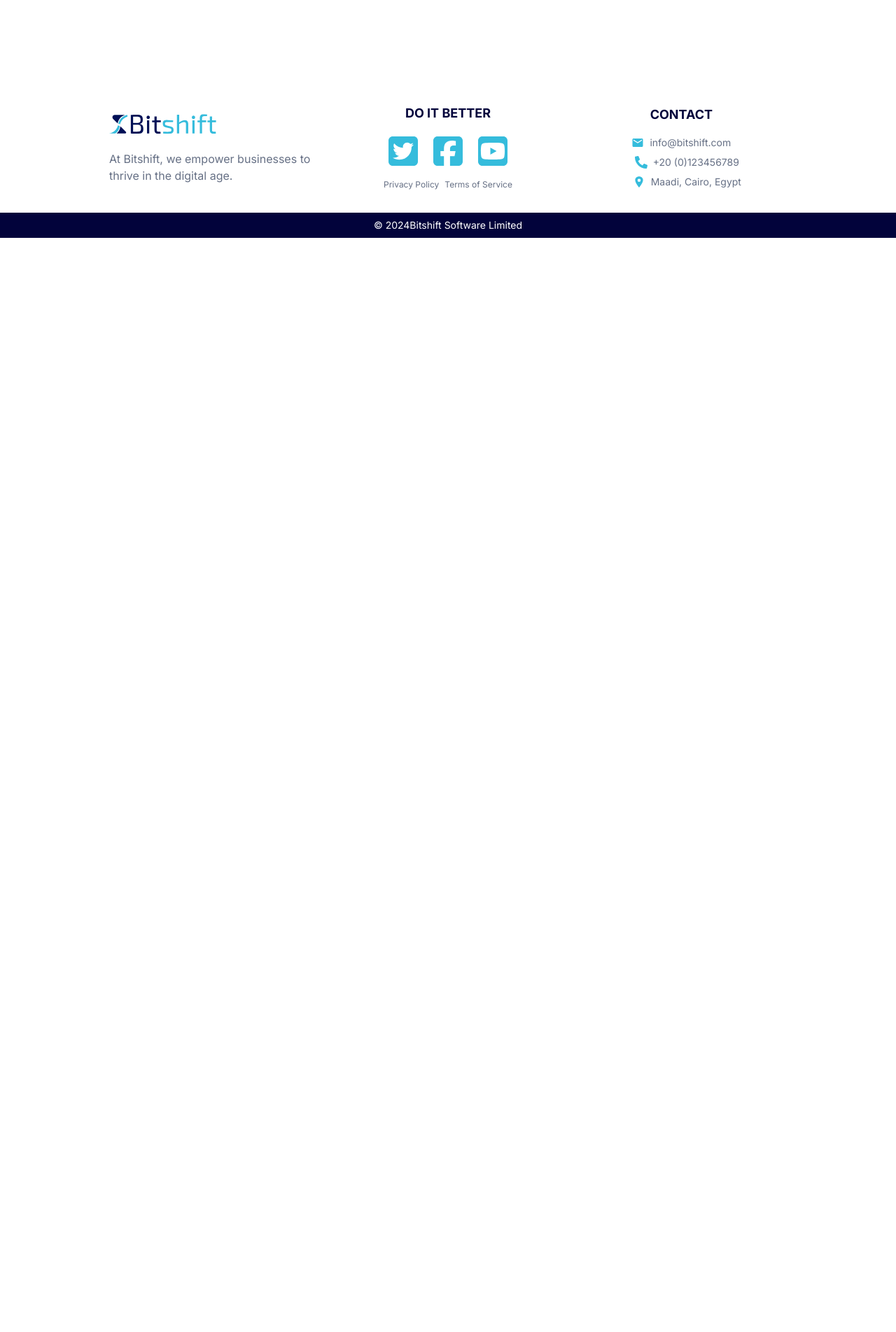
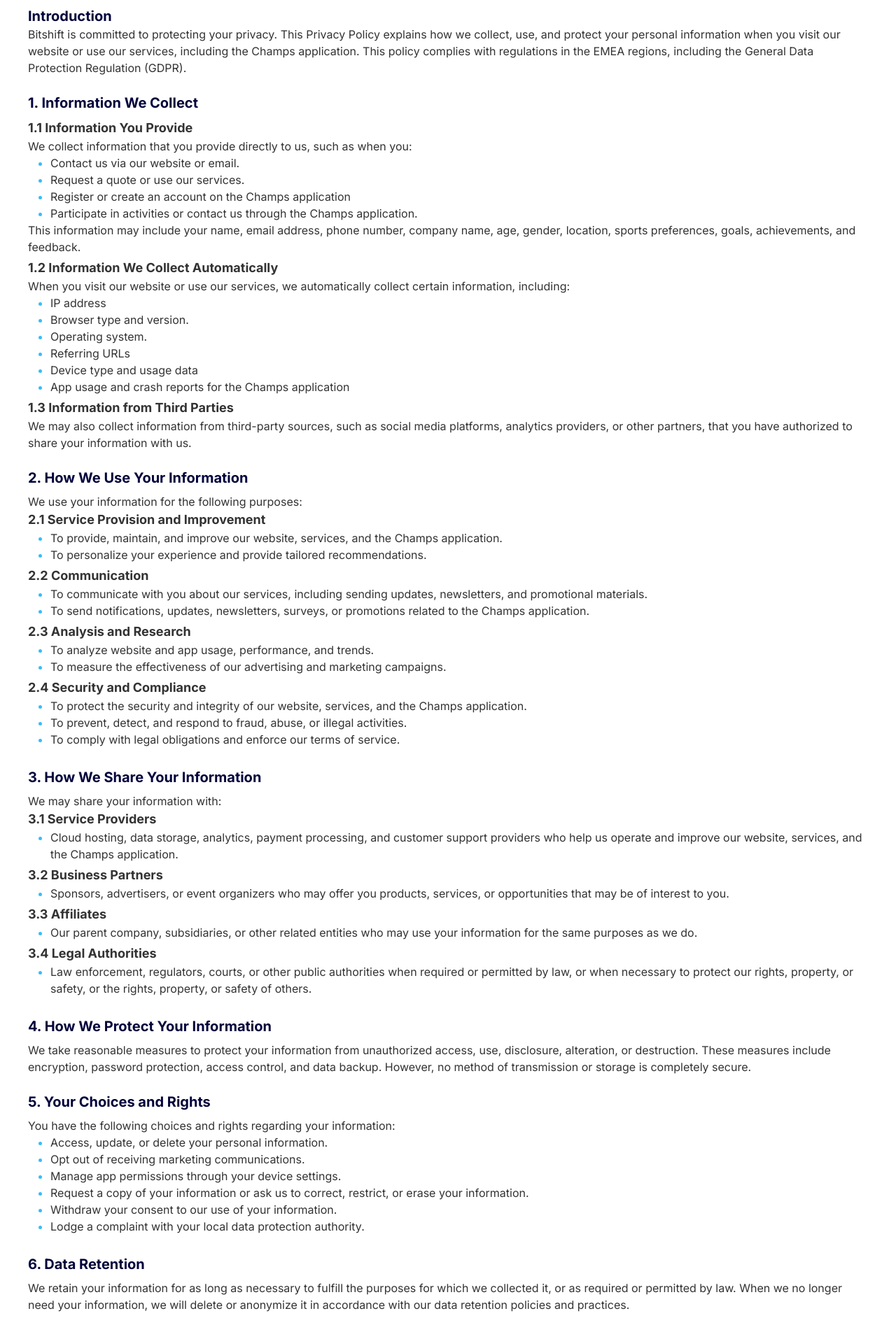
Before and after one commit to Ma7moudxG/bitshift, a Next.js app: page /privacy in a window 1280 px wide. Shown: the part 460-2364 px from the top of the page at 70% size. Before the commit the page ends 800 px from the top, so only its background shows below. Built offline with nearby package versions, Linux system fonts and the light colour scheme.

Commit message:
privacy policy

```diff
--- a/app/privacy/page.tsx
+++ b/app/privacy/page.tsx
@@ -1,10 +1,244 @@
-import React from 'react'
-import Main from '../../components/Main'
+import React from "react";
+import Main from "../../components/Main";
+import Link from "next/link";
 
 const PrivacyPolicy = () => {
   return (
-    <Main>PrivacyPolicy</Main>
-  )
-}
+    <Main>
+      <div className="relative bg-[#02033B] bg-center bg-cover h-[200px] md:h-[250px] lg:h-[300px]">
+        <div className="relative max-w-[1200px] mx-auto h-full flex items-center justify-center p-8 xl:justify-start xl:p-0 z-0">
+          <h1 className="text-white font-extrabold text-4xl lg:text-5xl xl:text-6xl text-left">
+            PRIVACY POLICY
+          </h1>
+        </div>
+      </div>
 
-export default PrivacyPolicy
+      <div className="max-w-[1200px] mx-auto py-16 px-8 xl:px-0 text-[#333333]">
+        <h1 className="text-xl text-[#02033B] font-bold">Introduction</h1>
+        <p className="text-base">
+          Bitshift is committed to protecting your privacy. This Privacy Policy
+          explains how we collect, use, and protect your personal information
+          when you visit our website or use our services, including the Champs
+          application. This policy complies with regulations in the EMEA
+          regions, including the General Data Protection Regulation (GDPR).
+        </p>
+
+        <br />
+
+        <h1 className="text-xl font-bold mb-2 text-[#02033B]">
+          1. Information We Collect
+        </h1>
+        <h2 className="text-lg font-bold">1.1 Information You Provide</h2>
+        <p>
+          We collect information that you provide directly to us, such as when
+          you:
+        </p>
+        <ul className="list-disc ml-8 marker:text-sky-400">
+          <li>Contact us via our website or email.</li>
+          <li>Request a quote or use our services.</li>
+          <li>Register or create an account on the Champs application</li>
+          <li>
+            Participate in activities or contact us through the Champs
+            application.
+          </li>
+        </ul>
+        <p className="mb-1">
+          This information may include your name, email address, phone number,
+          company name, age, gender, location, sports preferences, goals,
+          achievements, and feedback.
+        </p>
+
+        <h2 className="text-lg font-bold">
+          1.2 Information We Collect Automatically
+        </h2>
+        <p>
+          When you visit our website or use our services, we automatically
+          collect certain information, including:
+        </p>
+        <ul className="list-disc ml-8 mb-1 marker:text-sky-400">
+          <li>IP address</li>
+          <li>Browser type and version.</li>
+          <li>Operating system.</li>
+          <li>Referring URLs</li>
+          <li>Device type and usage data</li>
+          <li>App usage and crash reports for the Champs application</li>
+        </ul>
+
+        <h2 className="text-lg font-bold">
+          1.3 Information from Third Parties
+        </h2>
+        <p>
+          We may also collect information from third-party sources, such as
+          social media platforms, analytics providers, or other partners, that
+          you have authorized to share your information with us.
+        </p>
+        <br />
+
+        <h1 className="text-xl font-bold mb-2 text-[#02033B]">
+          2. How We Use Your Information
+        </h1>
+        <p>We use your information for the following purposes:</p>
+
+        <h2 className="text-lg font-bold">
+          2.1 Service Provision and Improvement
+        </h2>
+        <ul className="list-disc ml-8 mb-1 marker:text-sky-400">
+          <li>
+            To provide, maintain, and improve our website, services, and the
+            Champs application.
+          </li>
+          <li>
+            To personalize your experience and provide tailored recommendations.
+          </li>
+        </ul>
+
+        <h2 className="text-lg font-bold">2.2 Communication</h2>
+        <ul className="list-disc ml-8 mb-1 marker:text-sky-400">
+          <li>
+            To communicate with you about our services, including sending
+            updates, newsletters, and promotional materials.
+          </li>
+          <li>
+            To send notifications, updates, newsletters, surveys, or promotions
+            related to the Champs application.
+          </li>
+        </ul>
+
+        <h2 className="text-lg font-bold">2.3 Analysis and Research</h2>
+        <ul className="list-disc ml-8 mb-1 marker:text-sky-400">
+          <li>To analyze website and app usage, performance, and trends.</li>
+          <li>
+            To measure the effectiveness of our advertising and marketing
+            campaigns.
+          </li>
+        </ul>
+
+        <h2 className="text-lg font-bold">2.4 Security and Compliance</h2>
+        <ul className="list-disc ml-8 mb-1 marker:text-sky-400">
+          <li>
+            To protect the security and integrity of our website, services, and
+            the Champs application.
+          </li>
+          <li>
+            To prevent, detect, and respond to fraud, abuse, or illegal
+            activities.
+          </li>
+          <li>
+            To comply with legal obligations and enforce our terms of service.
+          </li>
+        </ul>
+        <br />
+
+        <h1 className="text-xl font-bold mb-2 text-[#02033B]">
+          3. How We Share Your Information
+        </h1>
+        <p>We may share your information with:</p>
+
+        <h2 className="text-lg font-bold">3.1 Service Providers</h2>
+        <ul className="list-disc ml-8 mb-1 marker:text-sky-400">
+          <li>
+            Cloud hosting, data storage, analytics, payment processing, and
+            customer support providers who help us operate and improve our
+            website, services, and the Champs application.
+          </li>
+        </ul>
+
+        <h2 className="text-lg font-bold">3.2 Business Partners</h2>
+        <ul className="list-disc ml-8 mb-1 marker:text-sky-400">
+          <li>
+            Sponsors, advertisers, or event organizers who may offer you
+            products, services, or opportunities that may be of interest to you.
+          </li>
+        </ul>
+
+        <h2 className="text-lg font-bold">3.3 Affiliates</h2>
+        <ul className="list-disc ml-8 mb-1 marker:text-sky-400">
+          <li>
+            Our parent company, subsidiaries, or other related entities who may
+            use your information for the same purposes as we do.
+          </li>
+        </ul>
+
+        <h2 className="text-lg font-bold">3.4 Legal Authorities</h2>
+        <ul className="list-disc ml-8 mb-1 marker:text-sky-400">
+          <li>
+            Law enforcement, regulators, courts, or other public authorities
+            when required or permitted by law, or when necessary to protect our
+            rights, property, or safety, or the rights, property, or safety of
+            others.
+          </li>
+        </ul>
+        <br />
+
+        <h1 className="text-xl font-bold mb-2 text-[#02033B]">
+          4. How We Protect Your Information
+        </h1>
+        <p>
+          We take reasonable measures to protect your information from
+          unauthorized access, use, disclosure, alteration, or destruction.
+          These measures include encryption, password protection, access
+          control, and data backup. However, no method of transmission or
+          storage is completely secure.
+        </p>
+        <br />
+
+        <h1 className="text-xl font-bold mb-2 text-[#02033B]">
+          5. Your Choices and Rights
+        </h1>
+        <p>
+          You have the following choices and rights regarding your information:
+        </p>
+        <ul className="list-disc ml-8 mb-1 marker:text-sky-400">
+          <li>Access, update, or delete your personal information.</li>
+          <li>Opt out of receiving marketing communications.</li>
+          <li>Manage app permissions through your device settings.</li>
+          <li>
+            Request a copy of your information or ask us to correct, restrict,
+            or erase your information.
+          </li>
+          <li>Withdraw your consent to our use of your information.</li>
+          <li>Lodge a complaint with your local data protection authority.</li>
+        </ul>
+        <br />
+
+        <h1 className="text-xl font-bold mb-2 text-[#02033B]">
+          6. Data Retention
+        </h1>
+        <p>
+          We retain your information for as long as necessary to fulfill the
+          purposes for which we collected it, or as required or permitted by
+          law. When we no longer need your information, we will delete or
+          anonymize it in accordance with our data retention policies and
+          practices.
+        </p>
+        <br />
+
+        <h1 className="text-xl font-bold mb-2 text-[#02033B]">
+          7. Changes to This Privacy Policy
+        </h1>
+        <p>
+          We may update this Privacy Policy from time to time to reflect changes
+          in our practices or the law. We will notify you of any material
+          changes by posting the updated policy on our website or by sending you
+          an email. Your continued use of our services after the update
+          constitutes your acceptance of the updated policy.
+        </p>
+      </div>
+      <div className="bg-[#F1F7FE]  py-16 px-8 xl:px-0 text-[#333333]">
+        <div className="max-w-[1200px] mx-auto">
+          <h1 className="text-xl text-[#02033B] font-bold"> Contact Us</h1>
+          <p className="text-base">
+          If you have any questions, comments, or requests regarding this Privacy Policy, please contact us at:
+          </p>
+          <p className="py-2 font-bold"> Email: {" "}
+          <Link href="mailto:info@bitshift-tech.com" className="font-bold text-[#02033B] hover:text-[#35BCDC]">
+            info@bitshift-tech.com
+          </Link>
+          </p>
+        </div>
+      </div>
+    </Main>
+  );
+};
+
+export default PrivacyPolicy;
```
Also changed, not shown: app/products/page.js (+6 -5 lines).
